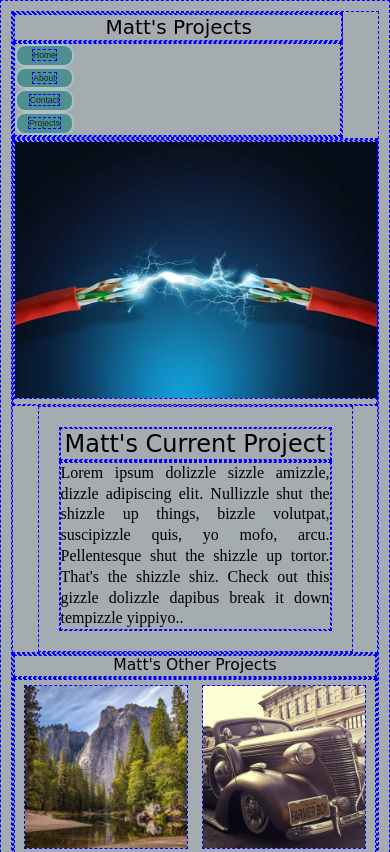
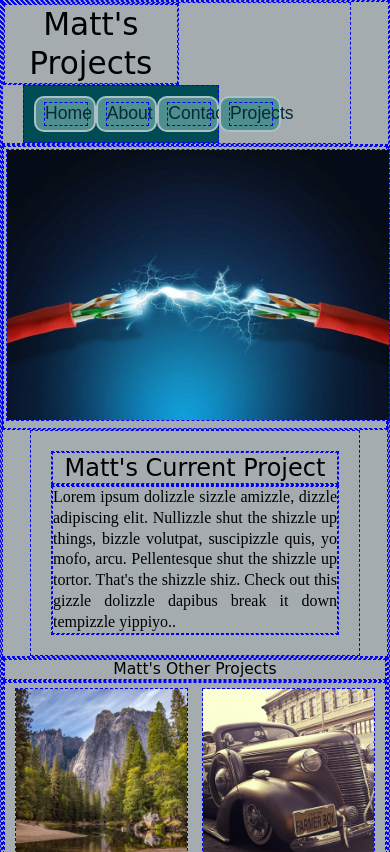
Before and after one commit to matt22881/User-Interface-II2, a plain HTML site: page projects.html in a window 390 px wide. Shown: the top 852 px of the page. Drawn offline with Linux system fonts and the light colour scheme; a script that the page names is missing.

Commit message:
finish last two pages, little bit of media query work lef and then done.

```diff
--- a/projects.html
+++ b/projects.html
@@ -9,29 +9,24 @@
   <link rel="stylesheet" href="./style/index.css">
 </head>
 
-<body class='projects-body'>
+<body>
   <header class=projects-page-header>
-    <div id='projects-header-title'>
+    <div class='projects-header-title'>
       <h1>Matt's Projects</h1>
-    </div>
-
-    <div class='navbar'>
-      <div id='projects-navbar'
-      <nav>
+      </div>
+      <nav class="projects-navbar">
         <div class="nav-button"><a href='./index.html'>Home</a></div>
         <div class="nav-button"><a href='./about.html'>About</a></div>
         <div class="nav-button"><a href='./contact.html'>Contact</a></div>
         <div class="nav-button"><a href='./projects.html'>Projects</a></div>
       </nav>
-    </div>
-  </div>
   </header>
 
 
 
   <section class='current-project'>
     <div class='image-container'>
-      <div id='current-project-pic'>
+      <div class='current-project-pic'>
         <img src='./images/current.jpg'>
       </div>
     </div>
--- a/style/index.css
+++ b/style/index.css
@@ -267,49 +267,47 @@ aside p{
 
 /* styling for projects.html */
 
-.projects-body {
-    margin:1rem;
+
+.projects-header-title{
+    display: block;
 }
 
 .projects-page-header {
+
+}
+.projects-header-title {
+
     width: 50%;
+    text-align:left
 }
+.projects-navbar{
+    display: flex;
+    flex-direction:row;
+    justify-content: flex start;
 
-.projects-navbar  {
-    /* Why did i have to do that??? */
-    background:#152525;
-    /* this should have been styled with the rest of the navs */
-    /* the other pages it was colored!!! */
-    }
-
-
-    .projects-navbar {
+    width: 30%;
+    margin: 0 0 0 2rem;
+}
+.projects-navbar .nav-button{
+    width: 20%
+}
+.projects-navbar{
+    width: 50%;
+    font-size: 1.6rem;
+}
+.projects-navbar .nav-button{
+    width: 24%;
+}
+.current-project {
     display:flex;
-    align-items: center;
-    justify-content:center;
-    width: 85%;
-    margin: auto;
 }
-
-.projects-navbar a {
-    width:25%;
-    text-align: center;
-}
-
-.current-project {
-    display: flex;
-}
-
 .image-container {
     width: 100%
-
 }
-
 .current-project-pic img {
     width: 100%;
         margin: .2rem
 }
-
 .current-project-jibber-jabber {
     padding: 2rem;
     display: flex;
@@ -317,7 +315,6 @@ aside p{
     justify-content: space-evenly;
     width: 75%;
 }
-
 .other-projects h3 {
     text-align: center;
 }
@@ -333,7 +330,6 @@ aside p{
     display: flex;
     justify-content: space-evenly;
 }
-
 
 /* Fancy footer goes at the bottom */
 
@@ -425,11 +421,6 @@ footer p {
         background-position: 0 0;
     }
 }
-
-
-
-
-
 
 /* Now to add some Media Queries */
 
```
